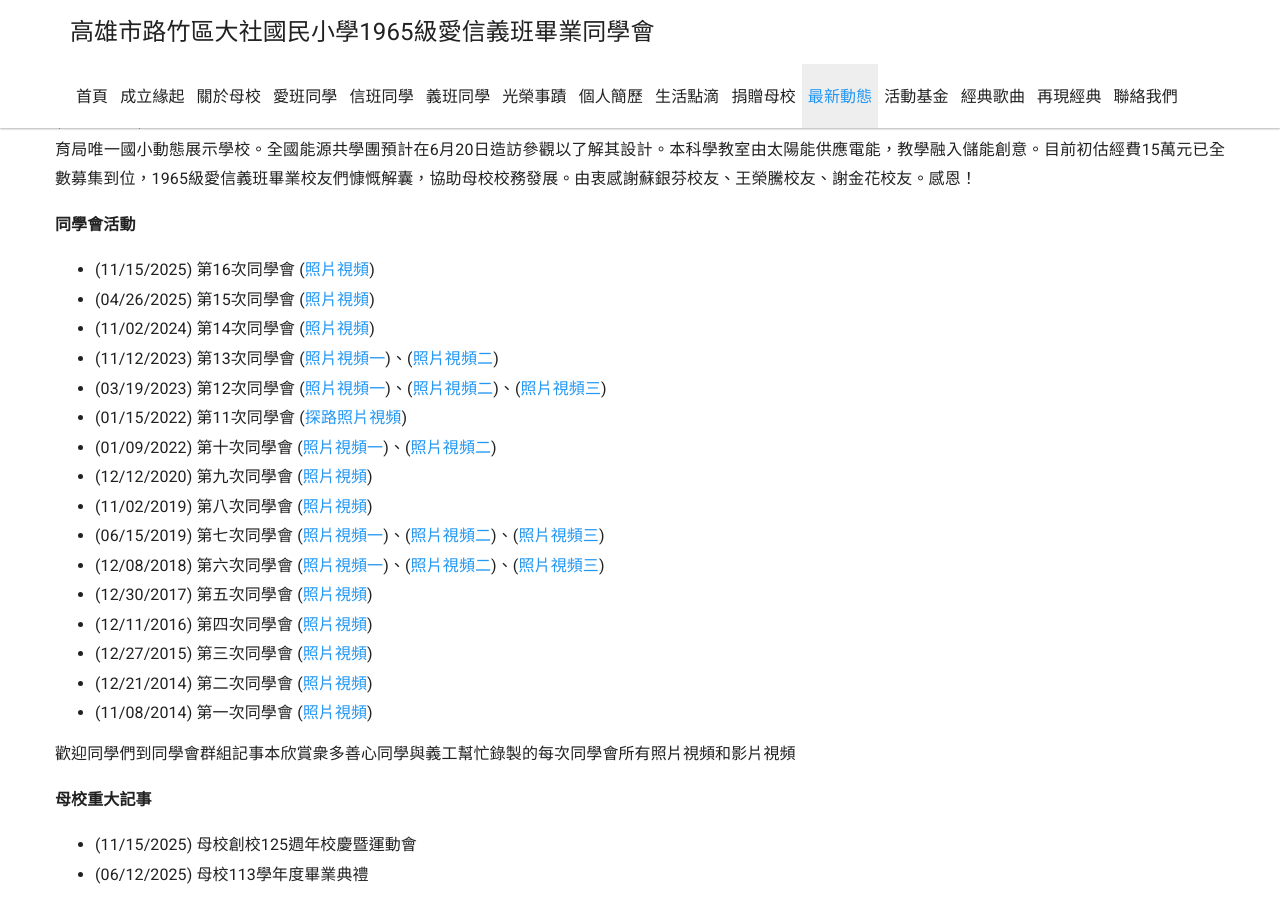
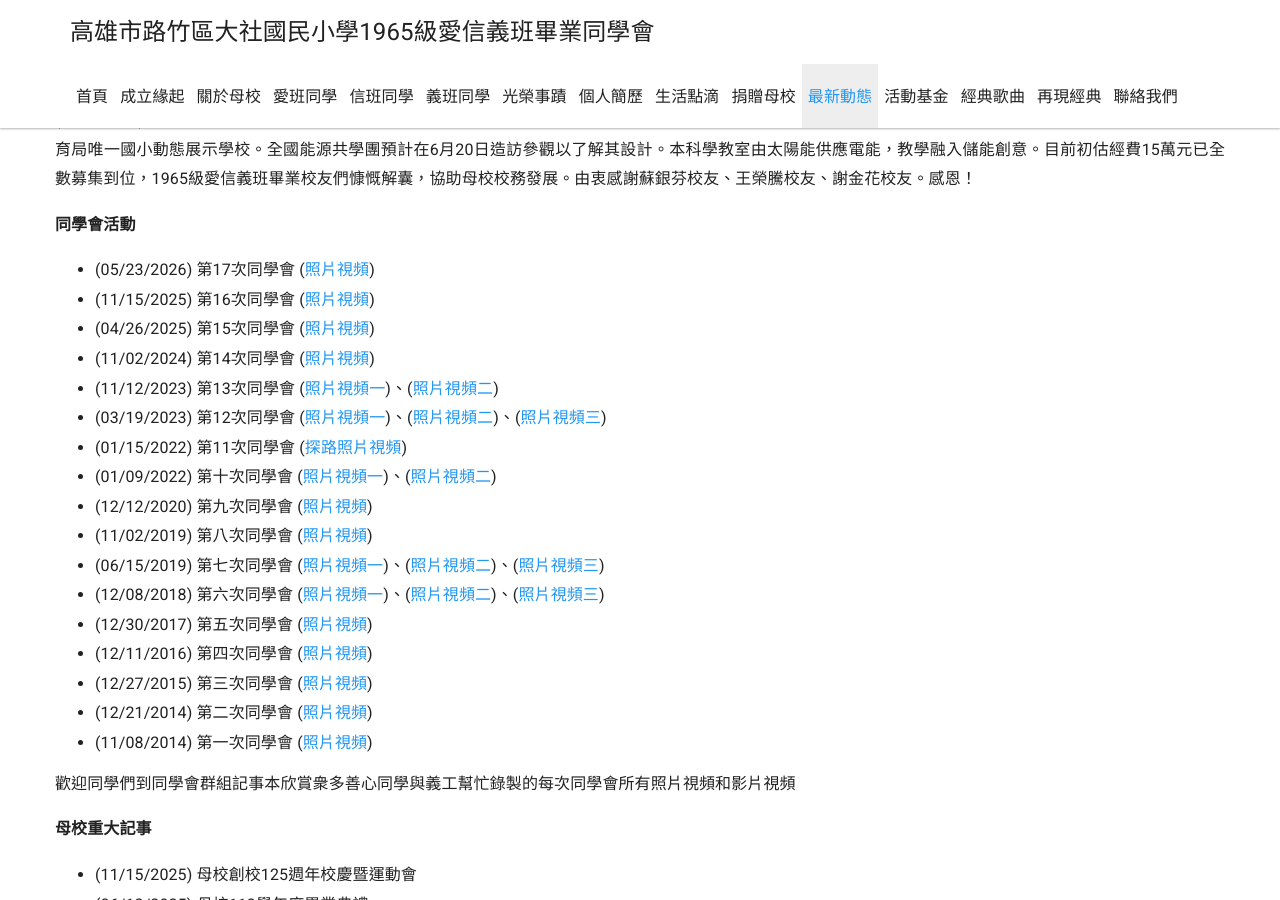
Before and after one commit to dashe1965/dashe1965.github.io, a Jekyll site: the page built from _docs/update/update.md, in a window 1280 px wide and 900 px high, scrolled down 605 px. Built offline with Jekyll 4.4.1, drawn with Linux system fonts in a browser that asks for light colours; nearby versions of some CDN libraries.

Commit message:
Update update.md

```diff
--- a/_docs/update/update.md
+++ b/_docs/update/update.md
@@ -12,6 +12,7 @@ sectionid: update
 
 **同學會活動**
 
+- (05/23/2026) 第17次同學會 ([照片視頻](https://youtu.be/sjJCC9Zq9K0))
 - (11/15/2025) 第16次同學會 ([照片視頻](https://youtu.be/PnDeRhfH_F4))
 - (04/26/2025) 第15次同學會 ([照片視頻](https://youtu.be/EvqQ9hTsBHI))
 - (11/02/2024) 第14次同學會 ([照片視頻](https://youtu.be/YcmxKPLMbq0))
```
